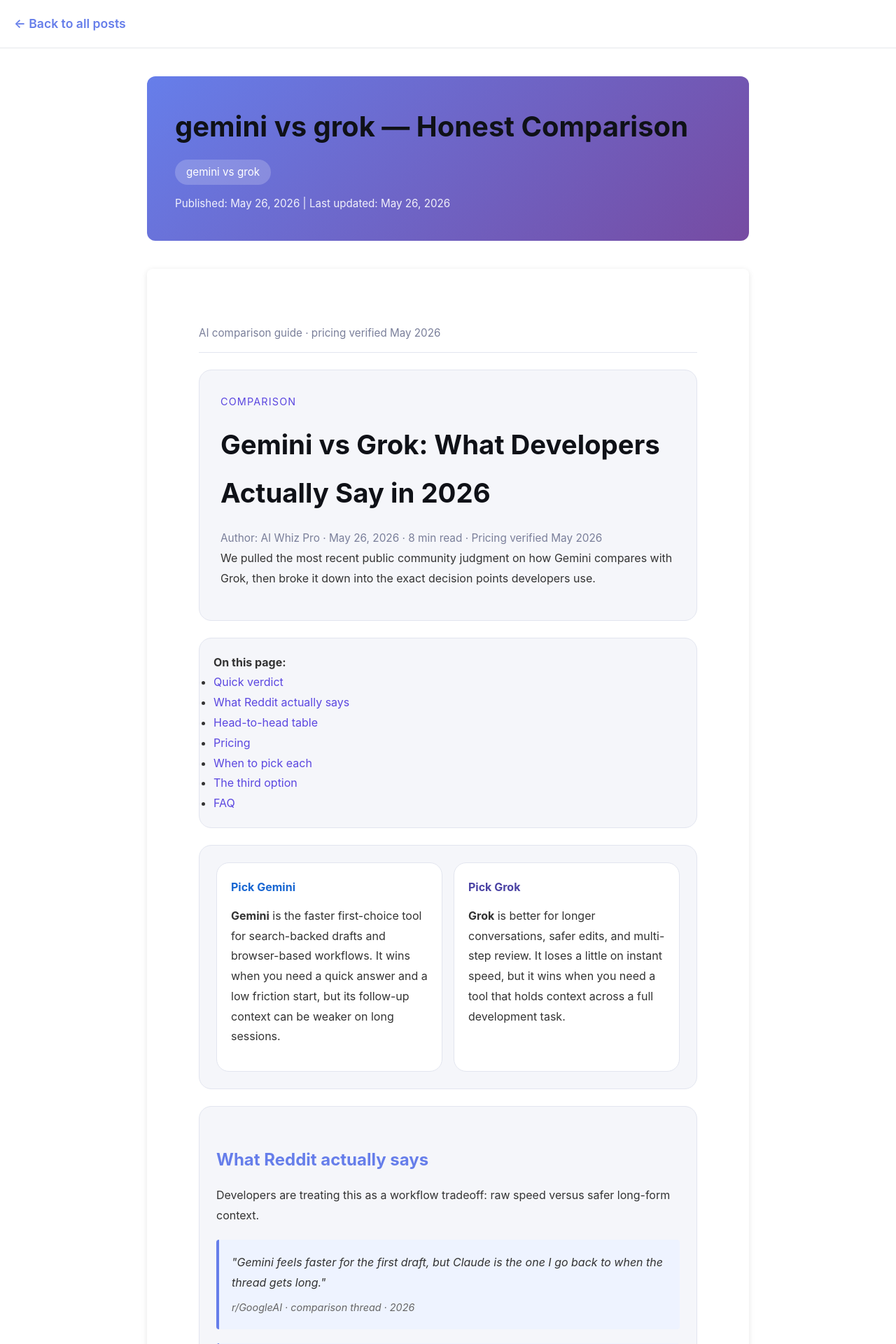
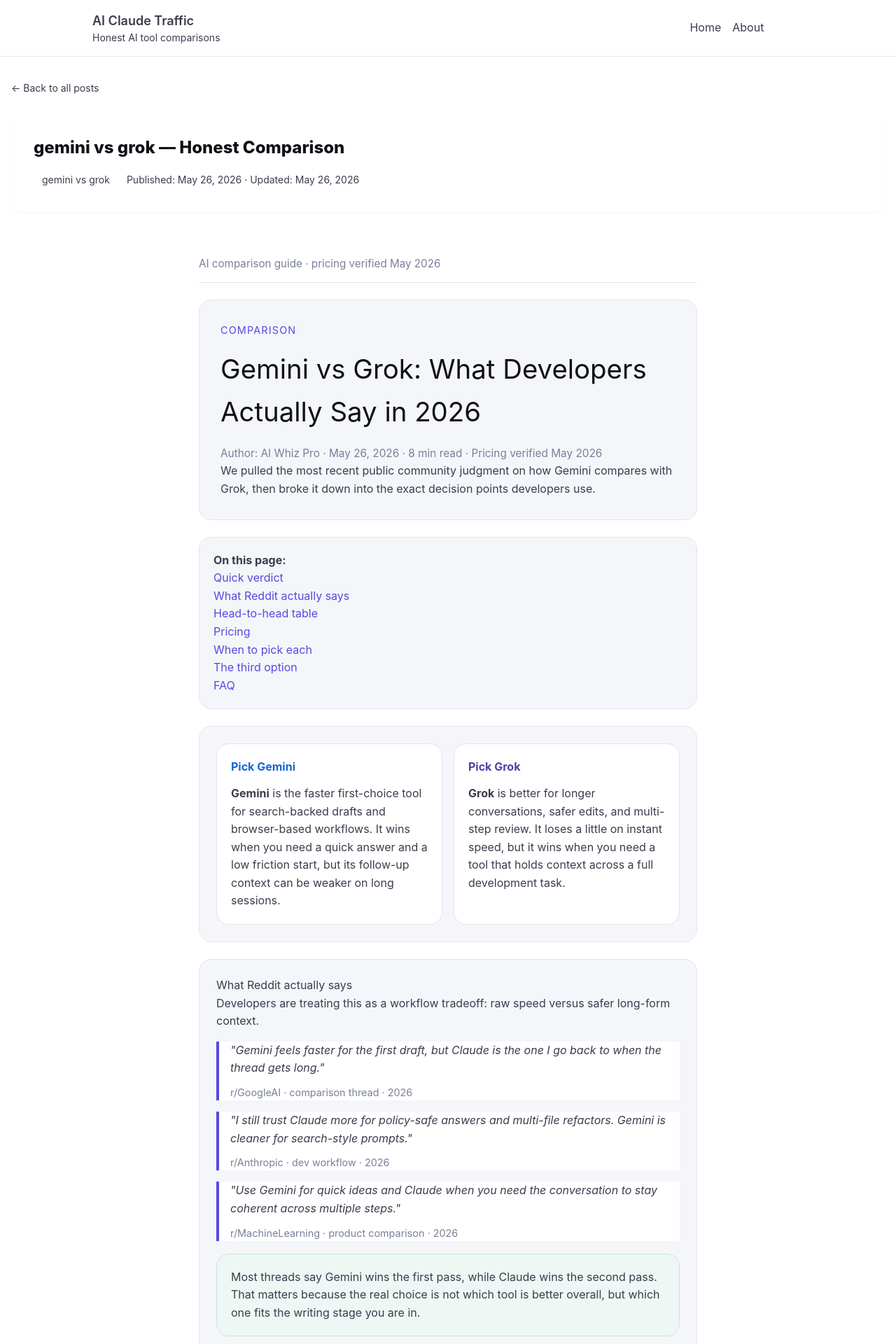
Before and after one commit to AiWhizPro/AI-Claude-Traffic, a Django app: template futuretech/blog/templates/blog/post_detail.html in a window 1280 px wide. Shown: the top 1920 px of the page at 70% size. Run offline with Django 5.2, Linux system fonts and the light colour scheme; data comes from the database, SQL or seed files in the repository; the template is opened without the code that fills it: values that come from a table or form of the project are taken from there, most other values are stand-ins (such as "Sample title", 1, 10 or a date in 2020); some libraries are stand-ins or nearby versions.

Commit message:
created UI

```diff
--- a/futuretech/blog/management/commands/write_a_blog.py
+++ b/futuretech/blog/management/commands/write_a_blog.py
@@ -44,7 +44,8 @@
         title = f'{comparison_keyword} — Honest Comparison'
 
         prompt = (
-            'Use the BlogSkill instructions from BlogSkill.md and the workflow rules in ai-tool-comparison-blog.md to create a complete, publish-ready HTML '
+            'Use the BlogSkill instructions from BlogSkill.md (see futuretech/blog/management/skills/BlogSkill.md) and the workflow rules from ai-tool-comparison-blog.md '
+            '(see futuretech/blog/management/skills/ai-tool-comparison-blog.md) to create a complete, publish-ready HTML '
             'comparison article for the keyword "' + comparison_keyword + '". '
             'Follow the commands section in ai-tool-comparison-blog.md and output a full HTML page only, including <head>, schema JSON-LD, hero, TOC, quick verdict, '
             'Reddit-style community quotes, head-to-head table, pricing section, scenario cards, third-option CTA, FAQ, and footer. '
--- /dev/null
+++ b/futuretech/blog/templates/blog/base.html
@@ -0,0 +1,47 @@
+<!doctype html>
+<html lang="en">
+  <head>
+    <meta charset="utf-8" />
+    <meta name="viewport" content="width=device-width, initial-scale=1" />
+    <title>{% block title %}AI Claude Traffic{% endblock %}</title>
+    <meta name="description" content="Honest AI tool comparisons for developers." />
+
+    <script>
+      tailwind = window.tailwind || {};
+    </script>
+    <script>
+      tailwind.config = {
+        theme: {
+          extend: {
+            colors: {
+              'memphis-50': '#f6fbfb',
+              'memphis-100': '#eef7f6',
+              'memphis-200': '#dff0ef',
+              'memphis-500': '#0aa98f',
+              'memphis-600': '#088f75',
+              'memphis-700': '#066b55',
+              'memphis-800': '#05483b',
+            }
+          }
+        }
+      }
+    </script>
+    <script src="https://cdn.tailwindcss.com"></script>
+
+    <style>
+      /* Small helper to keep content readable */
+      .content-max { max-width: 90rem; }
+    </style>
+
+    {% block head %}{% endblock %}
+  </head>
+  <body class="bg-memphis-50 text-memphis-800 antialiased">
+    {% include 'blog/includes/header.html' %}
+
+    <main class="content-max mx-auto px-4 py-8">
+      {% block content %}{% endblock %}
+    </main>
+
+    {% include 'blog/includes/footer.html' %}
+  </body>
+</html>
--- /dev/null
+++ b/futuretech/blog/templates/blog/includes/footer.html
@@ -0,0 +1,11 @@
+<footer class="bg-white border-t mt-12">
+  <div class="max-w-6xl mx-auto px-4 py-8 text-sm text-memphis-600">
+    <div class="flex items-center justify-between">
+      <div>© {{ now.year }} AI Claude Traffic</div>
+      <div class="space-x-4">
+        <a href="#" class="hover:text-memphis-800">Privacy</a>
+        <a href="#" class="hover:text-memphis-800">Terms</a>
+      </div>
+    </div>
+  </div>
+</footer>
--- /dev/null
+++ b/futuretech/blog/templates/blog/includes/header.html
@@ -0,0 +1,16 @@
+<header class="bg-white border-b">
+  <div class="max-w-6xl mx-auto px-4 py-4 flex items-center justify-between">
+    <a href="{% url 'blog:home' %}" class="flex items-center gap-3">
+      <div class="w-10 h-10 rounded-lg bg-memphis-500 flex items-center justify-center text-white font-bold">AI</div>
+      <div>
+        <div class="text-lg font-semibold text-memphis-800">AI Claude Traffic</div>
+        <div class="text-sm text-memphis-600">Honest AI tool comparisons</div>
+      </div>
+    </a>
+    <nav class="flex items-center gap-4">
+      <a href="{% url 'blog:home' %}" class="text-memphis-700 hover:text-memphis-900">Home</a>
+      <a href="#" class="text-memphis-700 hover:text-memphis-900">About</a>
+      <a href="#" class="inline-block px-3 py-2 bg-memphis-500 text-white rounded-md text-sm font-semibold">Subscribe</a>
+    </nav>
+  </div>
+</header>
--- a/futuretech/blog/templates/blog/post_detail.html
+++ b/futuretech/blog/templates/blog/post_detail.html
@@ -1,168 +1,22 @@
-<!DOCTYPE html>
-<html lang="en">
-<head>
-    <meta charset="UTF-8">
-    <meta name="viewport" content="width=device-width, initial-scale=1.0">
-    <title>{{ post.title }} - AI Claude Traffic</title>
-    <style>
-        * {
-            margin: 0;
-            padding: 0;
-            box-sizing: border-box;
-        }
-        body {
-            font-family: -apple-system, BlinkMacSystemFont, 'Segoe UI', Roboto, Oxygen, Ubuntu, Cantarell, sans-serif;
-            background: #f9fafb;
-            color: #333;
-        }
-        .navbar {
-            background: white;
-            border-bottom: 1px solid #e5e7eb;
-            padding: 20px;
-            position: sticky;
-            top: 0;
-            z-index: 100;
-        }
-        .navbar a {
-            color: #667eea;
-            text-decoration: none;
-            font-weight: 600;
-            font-size: 1.1em;
-        }
-        .navbar a:hover {
-            color: #764ba2;
-        }
-        .container {
-            max-width: 900px;
-            margin: 0 auto;
-            padding: 40px 20px;
-        }
-        .post-header {
-            background: linear-gradient(135deg, #667eea 0%, #764ba2 100%);
-            color: white;
-            padding: 40px;
-            border-radius: 12px;
-            margin-bottom: 40px;
-        }
-        .post-header h1 {
-            font-size: 2.5em;
-            margin-bottom: 15px;
-        }
-        .post-keyword {
-            display: inline-block;
-            background: rgba(255, 255, 255, 0.2);
-            color: white;
-            padding: 6px 16px;
-            border-radius: 20px;
-            font-size: 0.95em;
-            margin-right: 15px;
-        }
-        .post-meta {
-            font-size: 0.95em;
-            opacity: 0.9;
-            margin-top: 15px;
-        }
-        .post-content {
-            background: white;
-            padding: 40px;
-            border-radius: 8px;
-            box-shadow: 0 2px 8px rgba(0, 0, 0, 0.1);
-            line-height: 1.8;
-        }
-        .post-content h2 {
-            margin-top: 30px;
-            margin-bottom: 15px;
-            color: #667eea;
-        }
-        .post-content h3 {
-            margin-top: 20px;
-            margin-bottom: 10px;
-            color: #555;
-        }
-        .post-content p {
-            margin-bottom: 15px;
-        }
-        .post-content table {
-            width: 100%;
-            border-collapse: collapse;
-            margin: 20px 0;
-        }
-        .post-content th,
-        .post-content td {
-            border: 1px solid #e5e7eb;
-            padding: 12px;
-            text-align: left;
-        }
-        .post-content th {
-            background: #f3f4f6;
-            font-weight: 600;
-        }
-        .post-content .reddit-quote {
-            background: #eef3ff;
-            border-left: 4px solid #667eea;
-            padding: 18px;
-            margin: 20px 0;
-            border-radius: 4px;
-            font-style: italic;
-        }
-        .post-content .thread-info {
-            color: #666;
-            font-size: 0.9em;
-            margin-top: 8px;
-        }
-        .post-content .callout {
-            background: #eaf9f0;
-            border: 1px solid #c7ead7;
-            padding: 20px;
-            border-radius: 8px;
-            margin: 20px 0;
-        }
-        .cards {
-            display: grid;
-            grid-template-columns: repeat(auto-fit, minmax(250px, 1fr));
-            gap: 20px;
-            margin: 20px 0;
-        }
-        .card {
-            background: #f9fafb;
-            border: 1px solid #e5e7eb;
-            border-radius: 8px;
-            padding: 20px;
-        }
-        .card.featured {
-            border-color: #667eea;
-            background: #f0f4ff;
-        }
-        .footer {
-            text-align: center;
-            color: #666;
-            margin-top: 40px;
-            padding-top: 20px;
-            border-top: 1px solid #e5e7eb;
-        }
-    </style>
-</head>
-<body>
-    <div class="navbar">
-        <a href="{% url 'blog:home' %}">← Back to all posts</a>
+{% extends 'blog/base.html' %}
+
+{% block title %}{{ post.title }} — AI Claude Traffic{% endblock %}
+
+{% block content %}
+  <div class="mb-6">
+    <a href="{% url 'blog:home' %}" class="text-sm text-memphis-600 hover:text-memphis-800">← Back to all posts</a>
+  </div>
+
+  <header class="bg-white rounded-xl p-8 shadow-sm mb-6">
+    <h1 class="text-2xl font-extrabold text-memphis-800">{{ post.title }}</h1>
+    <div class="mt-2 flex items-center gap-3">
+      <span class="inline-block bg-memphis-100 text-memphis-700 px-3 py-1 rounded-full text-sm">{{ post.comparison_keyword }}</span>
+      <div class="text-sm text-memphis-600">Published: {{ post.created_at|date:"F d, Y" }} · Updated: {{ post.updated_at|date:"F d, Y" }}</div>
     </div>
+  </header>
 
-    <div class="container">
-        <div class="post-header">
-            <h1>{{ post.title }}</h1>
-            <span class="post-keyword">{{ post.comparison_keyword }}</span>
-            <div class="post-meta">
-                Published: {{ post.created_at|date:"F d, Y" }} | Last updated: {{ post.updated_at|date:"F d, Y" }}
-            </div>
-        </div>
+  <article class="prose max-w-none">
+    {{ post.content|safe }}
+  </article>
 
-        <div class="post-content">
-            {{ post.content|safe }}
-        </div>
-
-        <div class="footer">
-            <p>AI Claude Traffic © 2026</p>
-        </div>
-    </div>
-</body>
-</html>
+{% endblock %}
--- a/futuretech/futuretech/settings.py
+++ b/futuretech/futuretech/settings.py
@@ -23,7 +23,8 @@
 SECRET_KEY = 'django-insecure-wx6m4sc*7)k0ha833=zzg6(#sb3)jl03$m$krxyc&g=io=gwff'
 
 # SECURITY WARNING: don't run with debug turned on in production!
-DEBUG = False
+# Enabled locally to capture detailed tracebacks while debugging HTTP 500s.
+DEBUG = True
 
 ALLOWED_HOSTS = [
     "aiwhizpro.com",
```
Also changed, not shown: claude_integration.py (+9 -9 lines), futuretech/blog/templates/blog/home.html (+28 -120 lines), test_ai_claude_traffic.py (+49 -2 lines), README.md, futuretech/blog/management/skills/BlogSkill.md (renamed from BlogSkill.md), 1 other file.
